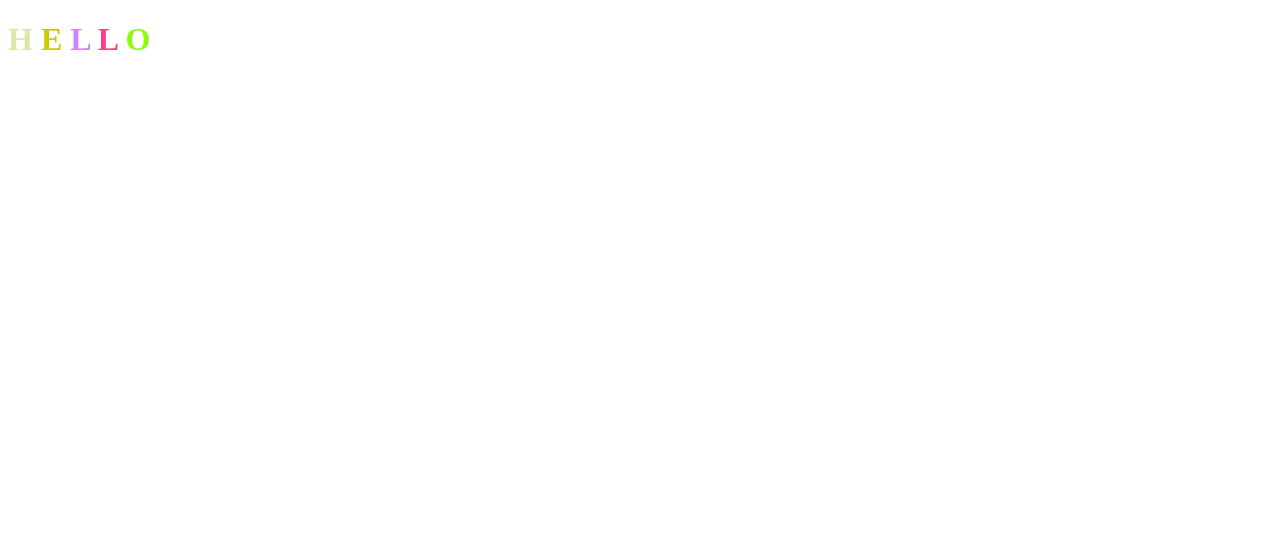
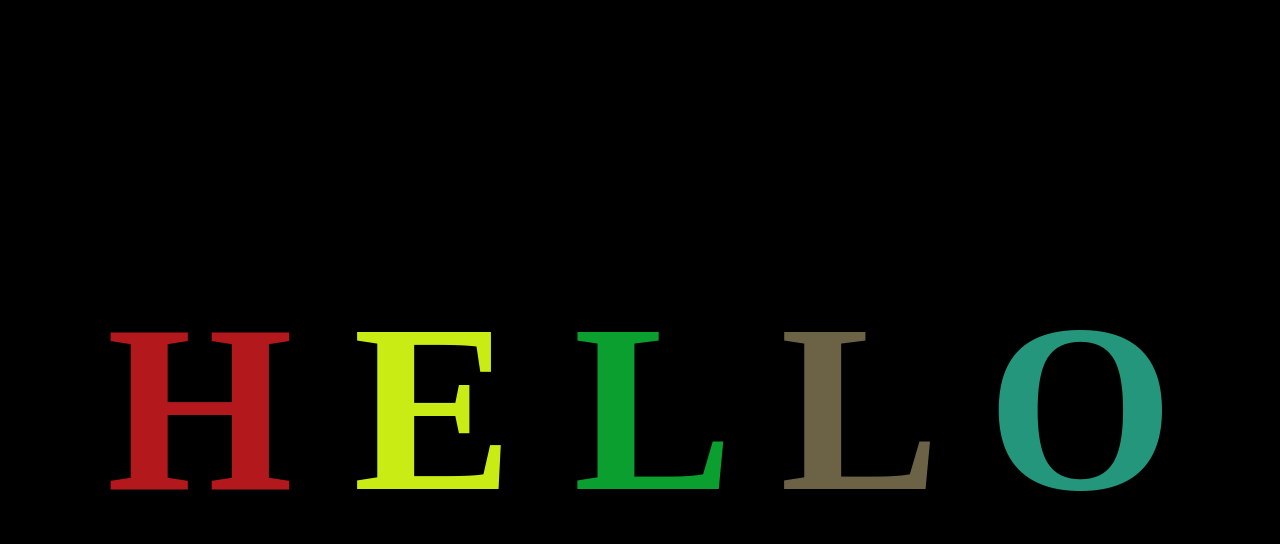
Before and after one commit to Rossavitz/AnimatedTextGitDemo, a plain HTML site: page index.html in a window 1280 px wide. Drawn offline with Linux system fonts and the light colour scheme.

Commit message:
add basic styles

```diff
--- /dev/null
+++ b/app.css
@@ -0,0 +1,15 @@
+body {
+    display: flex;
+    justify-content: center;
+    align-items: center;
+    height: 100vh;
+    background-color: black;
+}
+
+h1 {
+    font-size: 15rem;
+}
+
+.letter {
+    transition: color 1000ms;
+}
--- a/app.js
+++ b/app.js
@@ -10,4 +10,4 @@ const intervalId = setInterval(function () {
     for(let letter of letters){
         letter.style.color = randomRGB();
     }
-},3000);
+},1000);
--- a/index.html
+++ b/index.html
@@ -4,6 +4,7 @@
 <head>
     <meta charset="UTF-8">
     <meta name="viewport" content="width=device-width, initial-scale=1.0">
+    <link rel="stylesheet" href="app.css">
     <title>Document</title>
 </head>
 
```
